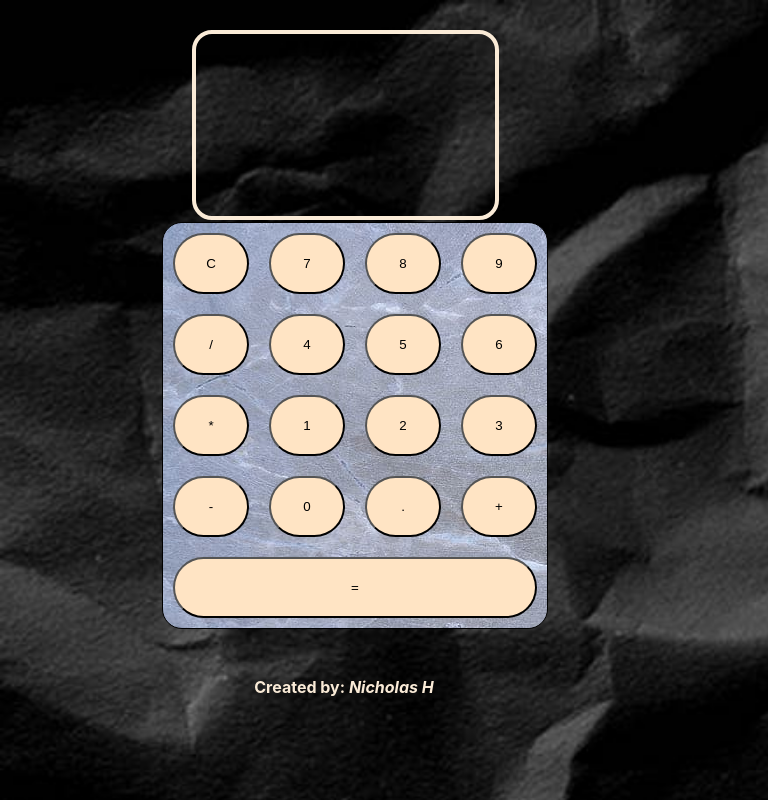
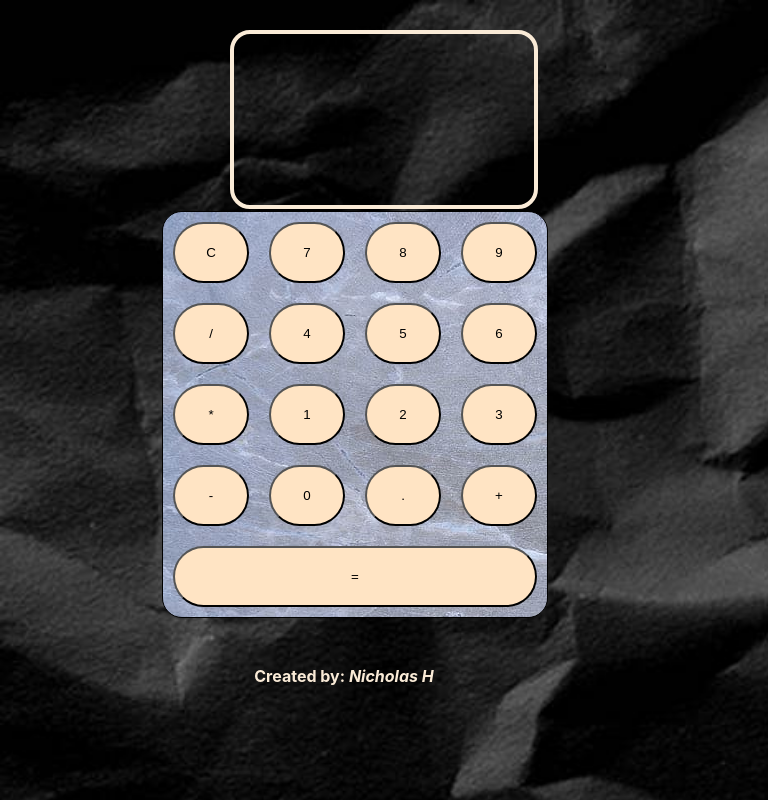
Before and after one commit to KingT7/calculator-application, a React (Create React App) app: page / in a window 768 px wide. Shown: the top 800 px of the page. Built offline with nearby package versions, Linux system fonts and the light colour scheme.

Commit message:
mobile updates

```diff
--- a/src/App.css
+++ b/src/App.css
@@ -174,10 +174,10 @@
         background-size: cover;
         background-repeat: no-repeat;
         width: 100vw;
-        height: 170vh;
+        height: 160vh;
     }
     .area {
-        margin-left: 25%;
+        margin-left: 30%;
         margin-right: 20%;
         display: flex;
         justify-content: center;
```
